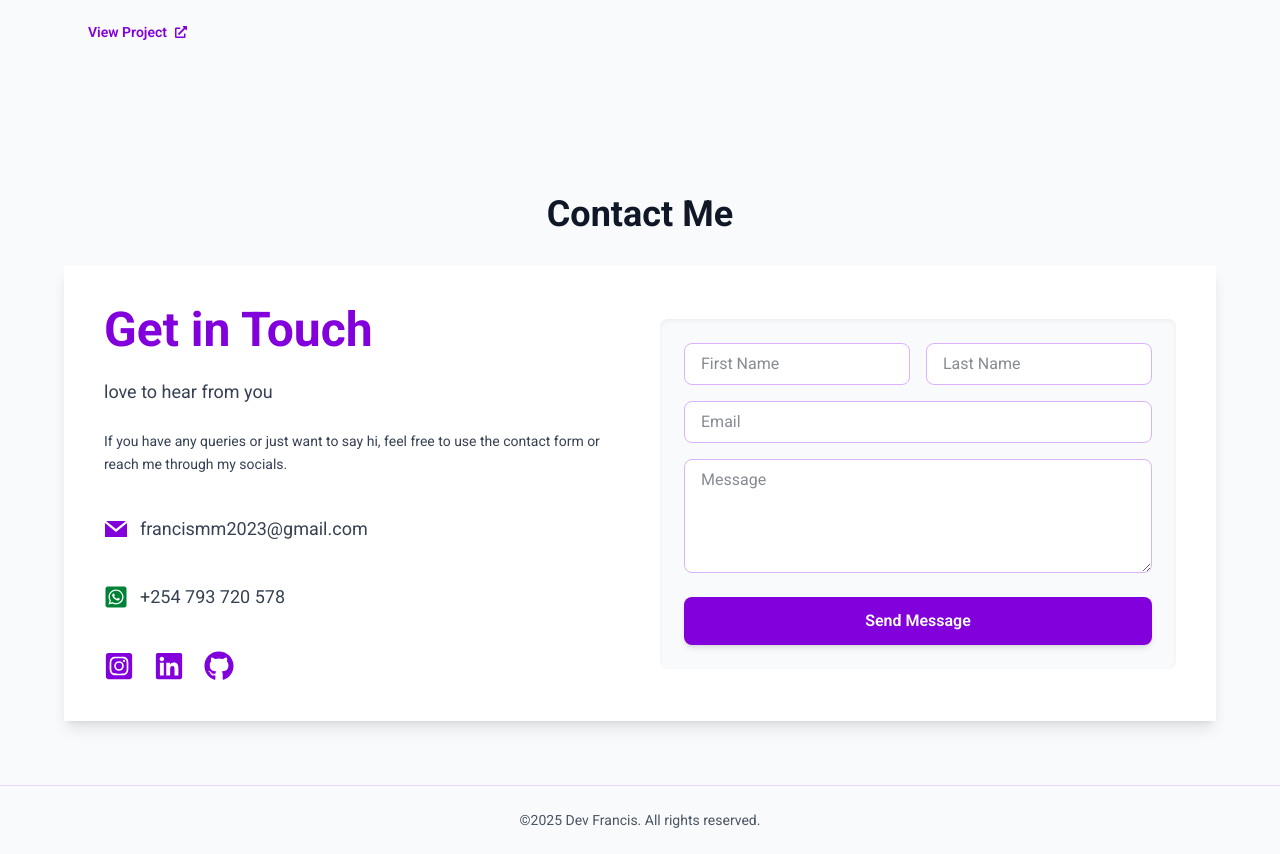
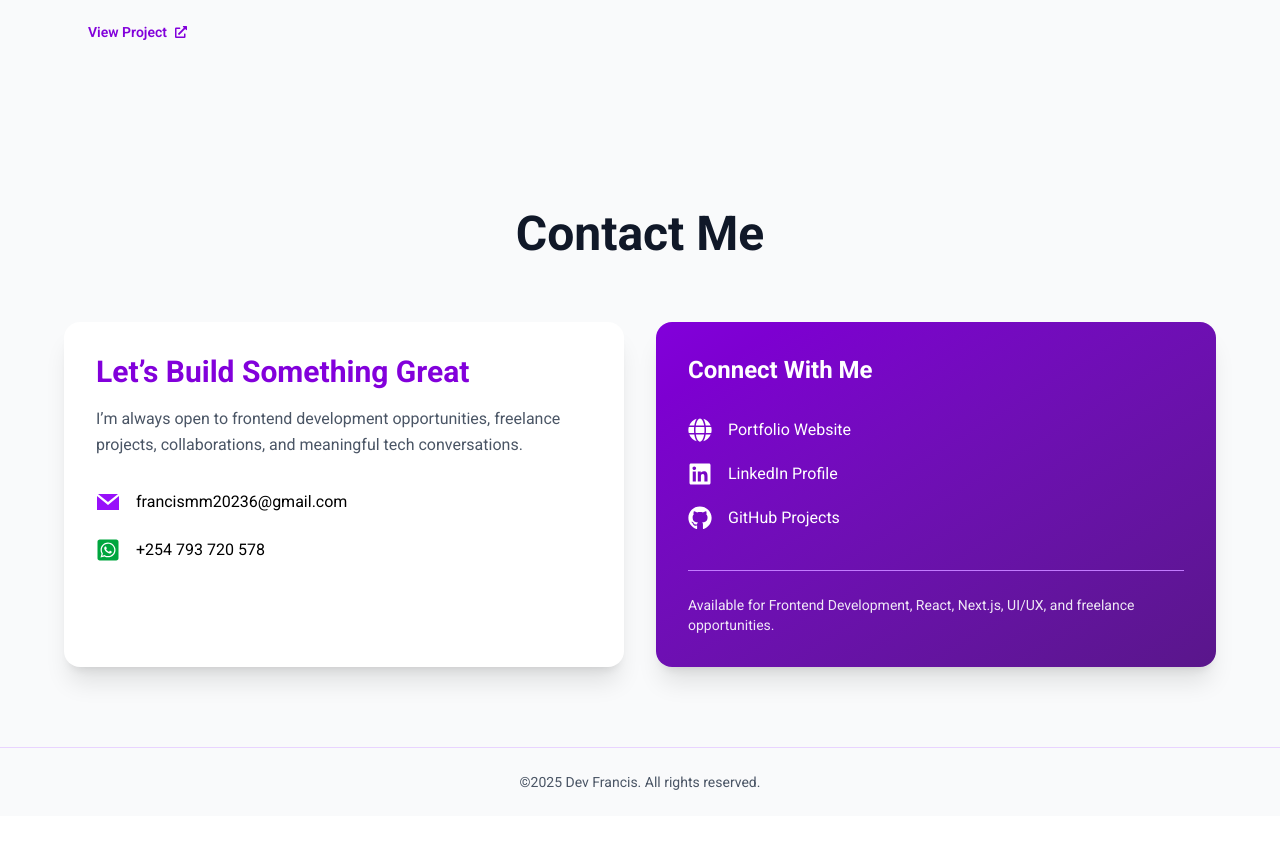
Before and after one commit to Maina-git/Code-With-Mainaa, a Next.js app: page / in a window 1280 px wide. Shown: the part 4844-5698 px from the top of the page. After the commit the page ends 5660 px from the top, so only its background shows below. Built offline with nearby package versions, Linux system fonts and the light colour scheme.

Commit message:
added new  contact page

```diff
--- a/app/components/helper/Contact.tsx
+++ b/app/components/helper/Contact.tsx
@@ -1,4 +1,5 @@
 "use client";
+/*
 import React from "react";
 import { GrMail } from "react-icons/gr";
 import { AiFillLike } from "react-icons/ai";
@@ -104,3 +105,138 @@ const Contact = () => {
 };
 
 export default Contact;
+*/
+
+"use client";
+
+import React from "react";
+import {
+  FaLinkedin,
+  FaGithub,
+  FaWhatsappSquare,
+  FaGlobe,
+} from "react-icons/fa";
+import { GrMail } from "react-icons/gr";
+import Link from "next/link";
+import { motion } from "framer-motion";
+
+const Contact = () => {
+  return (
+    <section className="w-full py-20 bg-gray-50 dark:bg-black">
+      <div className="w-[90%] max-w-6xl mx-auto">
+
+        <motion.h1
+          initial={{ opacity: 0, y: -40 }}
+          whileInView={{ opacity: 1, y: 0 }}
+          transition={{ duration: 0.7 }}
+          viewport={{ once: true }}
+          className="text-4xl md:text-5xl font-bold text-center mb-16 text-gray-900 dark:text-white"
+        >
+          Contact Me
+        </motion.h1>
+
+        <div className="grid md:grid-cols-2 gap-8">
+
+          {/* Left Section */}
+          <motion.div
+            initial={{ opacity: 0, x: -60 }}
+            whileInView={{ opacity: 1, x: 0 }}
+            transition={{ duration: 0.8 }}
+            viewport={{ once: true }}
+            className="bg-white dark:bg-zinc-900 p-8 rounded-2xl shadow-xl"
+          >
+            <h2 className="text-3xl font-bold text-purple-700 mb-4">
+              Let’s Build Something Great
+            </h2>
+
+            <p className="text-gray-600 dark:text-gray-300 leading-relaxed mb-8">
+              I’m always open to frontend development opportunities,
+              freelance projects, collaborations, and meaningful tech
+              conversations.
+            </p>
+
+            <div className="space-y-6">
+
+              <Link
+                href="mailto:francismm20236@gmail.com"
+                className="flex items-center gap-4 group"
+              >
+                <GrMail className="text-2xl text-purple-600" />
+                <span className="group-hover:text-purple-600 transition">
+                  francismm20236@gmail.com
+                </span>
+              </Link>
+
+              <Link
+                href="https://wa.me/254793720578"
+                target="_blank"
+                className="flex items-center gap-4 group"
+              >
+                <FaWhatsappSquare className="text-2xl text-green-600" />
+                <span className="group-hover:text-green-600 transition">
+                  +254 793 720 578
+                </span>
+              </Link>
+
+            </div>
+          </motion.div>
+
+          {/* Right Section */}
+          <motion.div
+            initial={{ opacity: 0, x: 60 }}
+            whileInView={{ opacity: 1, x: 0 }}
+            transition={{ duration: 0.8 }}
+            viewport={{ once: true }}
+            className="bg-gradient-to-br from-purple-700 to-purple-900
+            p-8 rounded-2xl shadow-xl text-white"
+          >
+            <h2 className="text-2xl font-bold mb-8">
+              Connect With Me
+            </h2>
+
+            <div className="space-y-5">
+
+              <Link
+                href="https://code-with-mainaa-3m5a.vercel.app/"
+                target="_blank"
+                className="flex items-center gap-4 hover:translate-x-2 transition"
+              >
+                <FaGlobe className="text-2xl" />
+                <span>Portfolio Website</span>
+              </Link>
+
+              <Link
+                href="https://www.linkedin.com/in/francis-mainaa-2116342b2"
+                target="_blank"
+                className="flex items-center gap-4 hover:translate-x-2 transition"
+              >
+                <FaLinkedin className="text-2xl" />
+                <span>LinkedIn Profile</span>
+              </Link>
+
+              <Link
+                href="https://github.com/Maina-git"
+                target="_blank"
+                className="flex items-center gap-4 hover:translate-x-2 transition"
+              >
+                <FaGithub className="text-2xl" />
+                <span>GitHub Projects</span>
+              </Link>
+
+            </div>
+
+            <div className="mt-10 border-t border-purple-400 pt-6">
+              <p className="text-sm opacity-90">
+                Available for Frontend Development, React, Next.js,
+                UI/UX, and freelance opportunities.
+              </p>
+            </div>
+          </motion.div>
+
+        </div>
+      </div>
+    </section>
+  );
+};
+
+export default Contact;
```
